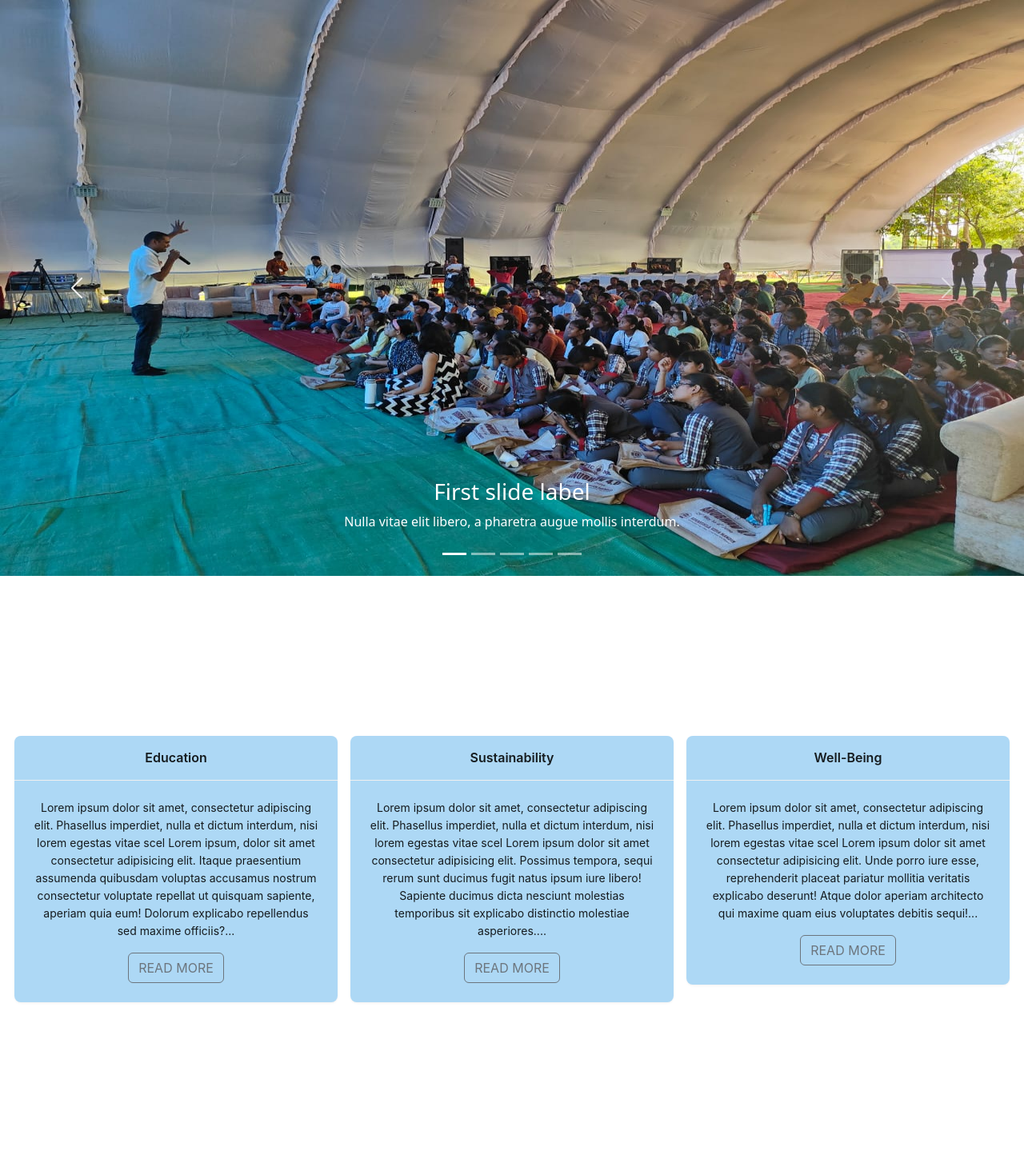
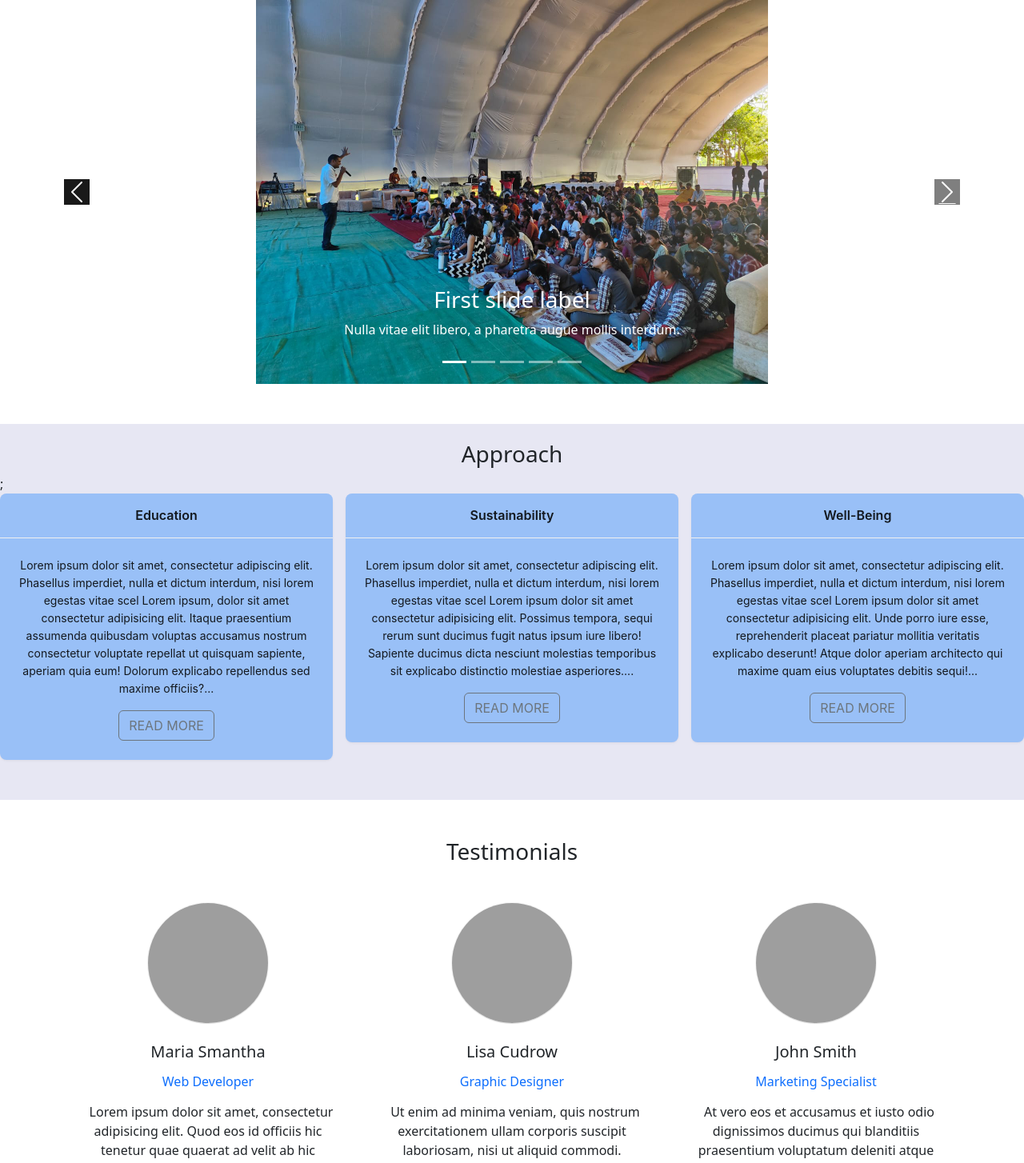
Before and after one commit to Buggs1007/Vihatha, a React (Create React App) app: page / in a window 1280 px wide. Shown: the top 1454 px of the page at 80% size. Built offline with nearby package versions, Linux system fonts and the light colour scheme; grey boxes are pictures that could not be loaded.

Commit message:
progress

```diff
--- a/package.json
+++ b/package.json
@@ -10,6 +10,7 @@
     "antd": "^5.6.4",
     "bootstrap": "^5.3.0",
     "cdbreact": "^1.5.18",
+    "flowbite-react": "^0.4.10",
     "mdb-react-ui-kit": "^6.1.0",
     "react": "^18.2.0",
     "react-bootstrap": "^2.8.0",
--- a/src/Homepage/Footer.js
+++ b/src/Homepage/Footer.js
@@ -26,6 +26,8 @@
 // export default Footer;
 
 
+// NEXTNEXT
+
 import React from 'react';
 import { MDBFooter, MDBContainer, MDBRow, MDBCol, MDBIcon } from 'mdb-react-ui-kit';
 
@@ -33,11 +35,11 @@ export default function Footer() {
   return (
     <MDBFooter bgColor='light' className='text-center text-lg-start text-muted'>
       <section className='d-flex justify-content-center justify-content-lg-between p-4 border-bottom'>
-        <div className='me-5 d-none d-lg-block'>
+        {/* <div className='me-5 d-none d-lg-block'>
           <span>Get connected with us on social networks:</span>
-        </div>
+        </div> */}
 
-        <div>
+        {/* <div>
           <a href='' className='me-4 text-reset'>
             <MDBIcon color='secondary' fab icon='facebook-f' />
           </a>
@@ -56,7 +58,7 @@ export default function Footer() {
           <a href='' className='me-4 text-reset'>
             <MDBIcon color='secondary' fab icon='github' />
           </a>
-        </div>
+        </div> */}
       </section>
 
       <section className=''>
@@ -74,8 +76,8 @@ export default function Footer() {
             </MDBCol>
 
             <MDBCol md='2' lg='2' xl='2' className='mx-auto mb-4'>
-              <h6 className='text-uppercase fw-bold mb-4'>Products</h6>
-              <p>
+              {/* <h6 className='text-uppercase fw-bold mb-4'>Products</h6>
+               <p>
                 <a href='#!' className='text-reset'>
                   Angular
                 </a>
@@ -94,12 +96,12 @@ export default function Footer() {
                 <a href='#!' className='text-reset'>
                   Laravel
                 </a>
-              </p>
+              </p> */}
             </MDBCol>
 
             <MDBCol md='3' lg='2' xl='2' className='mx-auto mb-4'>
               <h6 className='text-uppercase fw-bold mb-4'>Useful links</h6>
-              <p>
+              {/* <p>
                 <a href='#!' className='text-reset'>
                   Pricing
                 </a>
@@ -108,7 +110,7 @@ export default function Footer() {
                 <a href='#!' className='text-reset'>
                   Settings
                 </a>
-              </p>
+              </p> */}
               <p>
                 <a href='#!' className='text-reset'>
                   Orders
@@ -125,7 +127,7 @@ export default function Footer() {
               <h6 className='text-uppercase fw-bold mb-4'>Contact</h6>
               <p>
                 <MDBIcon color='secondary' icon='home' className='me-2' />
-                New York, NY 10012, US
+                New York, NY 10012, US, ADDRESS
               </p>
               <p>
                 <MDBIcon color='secondary' icon='envelope' className='me-3' />
@@ -134,20 +136,20 @@ export default function Footer() {
               <p>
                 <MDBIcon color='secondary' icon='phone' className='me-3' /> + 01 234 567 88
               </p>
-              <p>
+              {/* <p>
                 <MDBIcon color='secondary' icon='print' className='me-3' /> + 01 234 567 89
-              </p>
+              </p> */}
             </MDBCol>
           </MDBRow>
         </MDBContainer>
       </section>
 
-      <div className='text-center p-4' style={{ backgroundColor: 'rgba(0, 0, 0, 0.05)' }}>
+      {/* <div className='text-center p-4' style={{ backgroundColor: 'rgba(0, 0, 0, 0.05)' }}>
         © 2021 Copyright:
         <a className='text-reset fw-bold' href='https://mdbootstrap.com/'>
           MDBootstrap.com
         </a>
-      </div>
+      </div> */}
     </MDBFooter>
   );
 }
--- a/src/Homepage/Slider1.js
+++ b/src/Homepage/Slider1.js
@@ -10,8 +10,9 @@ import Carousel from 'react-bootstrap/Carousel';
 function Slider1() {
 
   return (
-    <Carousel>
-      <Carousel.Item>
+    <div className='slider'>
+      <Carousel  className='slider1'>
+        <Carousel.Item className='slider2'>
           <img
             className="d-block w-100"
             src={logo1}
@@ -23,7 +24,7 @@ function Slider1() {
             <p>Nulla vitae elit libero, a pharetra augue mollis interdum.</p>
           </Carousel.Caption>
         </Carousel.Item>
-      <Carousel.Item>
+        <Carousel.Item className='slider2'>
           <img
             className="d-block w-100"
             src={logo2}
@@ -36,7 +37,7 @@ function Slider1() {
             <p>Lorem ipsum dolor sit amet, consectetur adipiscing elit.</p>
           </Carousel.Caption>
         </Carousel.Item>
-      <Carousel.Item>
+        <Carousel.Item className='slider2'>
           <img
             className="d-block w-100"
             src={logo3}
@@ -49,7 +50,7 @@ function Slider1() {
             <p>Lorem ipsum dolor sit amet, consectetur adipiscing elit.</p>
           </Carousel.Caption>
         </Carousel.Item>
-      <Carousel.Item>
+        <Carousel.Item className='slider2'>
           <img
             className="d-block w-100"
             src={logo4}
@@ -64,7 +65,7 @@ function Slider1() {
             </p>
           </Carousel.Caption>
         </Carousel.Item>
-      <Carousel.Item>
+        <Carousel.Item className='slider2'>
           <img
             className="d-block w-100"
             src={logo5}
@@ -81,6 +82,7 @@ function Slider1() {
         </Carousel.Item>
 
       </Carousel>
+    </div>
   );
 }
 
--- a/src/Homepage/Testimonials.js
+++ b/src/Homepage/Testimonials.js
@@ -72,9 +72,10 @@ export default function Testimonials() {
         <MDBCol md="10" xl="8" className="text-center">
           <h3 className="mb-4">Testimonials</h3>
           <p className="mb-4 pb-2 mb-md-5 pb-md-0">
-            Lorem ipsum dolor sit amet, consectetur adipisicing elit. Fugit,
-            error amet numquam iure provident voluptate esse quasi, veritatis
-            totam voluptas nostrum quisquam eum porro a pariatur veniam.
+
+
+
+
           </p>
         </MDBCol>
       </MDBRow>
--- a/src/Homepage/cards.js
+++ b/src/Homepage/cards.js
@@ -2,9 +2,9 @@ import { Card, Col, Row } from 'antd';
 import Button from 'react-bootstrap/Button';
 
 
-const rowStyle = {
-  margin: '200px 10px 200px 10px',
-};
+// const rowStyle = {
+//   margin: '200px 10px 200px 10px',
+// };
 const moreButton1= ()=>{
   var dots = document.getElementById("dots1");
   var moreText = document.getElementById("more1");
@@ -50,9 +50,11 @@ const moreButton3= ()=>{
     moreText.style.display = "inline";
   }
 }
+
 const Cards = () => (
-
-  <Row gutter={16} style={rowStyle}>
+  <div className='cards'>
+  <h3 className='titleCards'>Approach</h3>;
+  <Row gutter={16} className='rowStyle'>
     <Col span={8}>
       <Card title="Education" bordered={false} className='firstCard'>
         <p>Lorem ipsum dolor sit amet, consectetur adipiscing elit. Phasellus imperdiet, nulla et dictum interdum, nisi lorem egestas vitae scel Lorem ipsum, dolor sit amet consectetur adipisicing elit. Itaque praesentium assumenda quibusdam voluptas accusamus nostrum consectetur voluptate repellat ut quisquam sapiente, aperiam quia eum! Dolorum explicabo repellendus sed maxime officiis?<span id="dots1">...</span><span id="more1">erisque enim ligula venenatis dolor. Maecenas nisl est, ultrices nec congue eget, auctor vitae massa. Fusce luctus vestibulum augue ut aliquet. Nunc sagittis dictum nisi, sed ullamcorper ipsum dignissim ac. In at libero sed nunc venenatis imperdiet sed ornare turpis. Donec vitae dui eget tellus gravida venenatis. Integer fringilla congue eros non fermentum. Sed dapibus pulvinar nibh tempor porta.</span></p>
@@ -72,5 +74,7 @@ const Cards = () => (
       </Card>
     </Col>
   </Row>
+  </div>
 );
+
 export default Cards;
--- a/src/index.css
+++ b/src/index.css
@@ -1,15 +1,37 @@
 /*Cards*/
 
 .firstCard {
-  background-color: rgb(173, 216, 245);
+  background-color: rgb(153, 192, 247);
 }
 
 .secondCard {
-  background-color: rgb(173, 216, 245);
+   background-color: rgb(153, 192, 247);
 }
 
 .thirdCard {
-  background-color: rgb(173, 216, 245);
+  background-color: rgb(153, 192, 247);
+}
+.cards{
+  /* margin */
+  padding-top: 1px;
+  /* padding-right: 20px; */
+  padding-bottom: 50px;
+  /* padding-left: 20px; */
+  margin: 10px,10px,10px,20px;
+  background-color: rgb(231, 231, 243);
+  /* height: 500px; */
+
+}
+
+.rowStyle{
+  margin: 200px,10px,200px,10px;
+  text-align: center;
+}
+
+h3.titleCards {
+  text-align: center;
+  font-family: var(--bs-body-font-family);
+  margin-top: 20px;
 }
 
 /* read more buttons*/
@@ -23,139 +45,45 @@
   display: none;
 }
 
-.d-block.w-100 {
-  height: 720px;
-}
-/* height of every image is constant right now, but need to find a fix. If height is allowed to vary, the size of the carousel keeps on changing according to the size of the image. */
 
 
-/*testimonials*/
 
-.carousel-root {
-  width: 64% !important;
-  margin: auto !important;
-  margin-top: 3% !important;
+/*carousel*/
+
+.carousel {
+height: 480px;
+background-color: white;
 }
 
-.carousel .slide {
-  background: #fff !important;
-  color: black;
-  height: 100%;
+.carousel-inner img {
+height: 480px;
+object-fit: contain;
+
 }
 
-.carousel .slide img {
-  width: 250px !important;
-  border-radius: 50%;
+.slider {
+  width: 100%;
+  height: 50%;
+  margin: auto;
 }
 
-.myCarousel {
-  background: #fafafa;
-  margin-top: -6%;
-  width: 54%;
-  margin-left: auto;
-  margin-right: auto;
-  padding-top: 6%;
-  padding-bottom: 8%;
-  padding-left: 5%;
-  padding-right: 5%;
-  border: 1px solid #ddd;
-  height: 286px;
+.slider1 {
+  align-items: center;
+  margin-bottom: 50px;
 }
 
-.carousel .control-dots {
-  padding-left: 5px !important;
-  outline: 0;
-  bottom: 5% !important;
+.d-block.w-100 {
+  align-items: center;
 }
-
-.myCarousel h3 {
-  color: #222;
-  font-weight: 100;
-  letter-spacing: 0.2px;
-  margin-bottom: 4px;
-  font-weight: 600;
-  text-transform: uppercase;
-  font-size: 17px;
+.carousel-control-next-icon {
+  background-color: black;
 }
-
-.myCarousel h4 {
-  text-transform: uppercase;
-  margin-top: 0;
-  padding-top: 0;
-  font-weight: 500;
-  color: #787878;
-  font-size: 14px;
+.carousel-control-next-icon ::after {
+  background-color: black;
 }
-
-.myCarousel p {
-  font-weight: 100 !important;
-  line-height: 29px !important;
-  color: #222;
-  font-size: 15px;
-  font-family: sans-serif;
-  max-height: 67px;
+.carousel-control-prev-icon::after {
+  content: none;
 }
-
-.myCarousel p:before {
-  content: "“";
-  color: #aaa;
-  font-size: 26px;
-  font-family: monospace;
-  font-weight: 100;
+.carousel-control-prev-icon {
+  background-color: black;
 }
-
-.myCarousel p:after {
-  content: "”";
-  color: #aaa;
-  font-size: 26px;
-  font-family: monospace;
-  font-weight: 100;
-  line-height: 0;
-}
-
-.carousel .control-dots .dot {
-  box-shadow: none !important;
-  background: #454545 !important;
-  outline: 0;
-}
-
-.carousel.carousel-slider .control-arrow {
-  background: #000 !important;
-  height: 50px !important;
-  position: absolute;
-  top: 35% !important;
-}
-
-.App {
-  text-align: center;
-}
-
-@media only screen and (max-width: 934px) {
-  .carousel-root {
-    outline: 0;
-    width: 93% !important;
-    margin: auto !important;
-  }
-
-  .carousel.carousel-slider .control-arrow {
-    display: none !important;
-  }
-  .myCarousel {
-    background: #fafafa;
-    margin-top: -9%;
-    width: 88%;
-    margin-left: auto;
-    margin-right: auto;
-    padding-top: 8%;
-    padding-bottom: 12.5%;
-    padding-left: 5%;
-    padding-right: 5%;
-    border: 1px solid #ddd;
-    height: 269px;
-  }
-
-  .carousel .slide img {
-    width: 24% !important;
-    border-radius: 50%;
-  }
-}
```
Also changed, not shown: 1 other file (tests, documents, lock files or other folders). Lines whose indentation alone changed are shown as unchanged.
